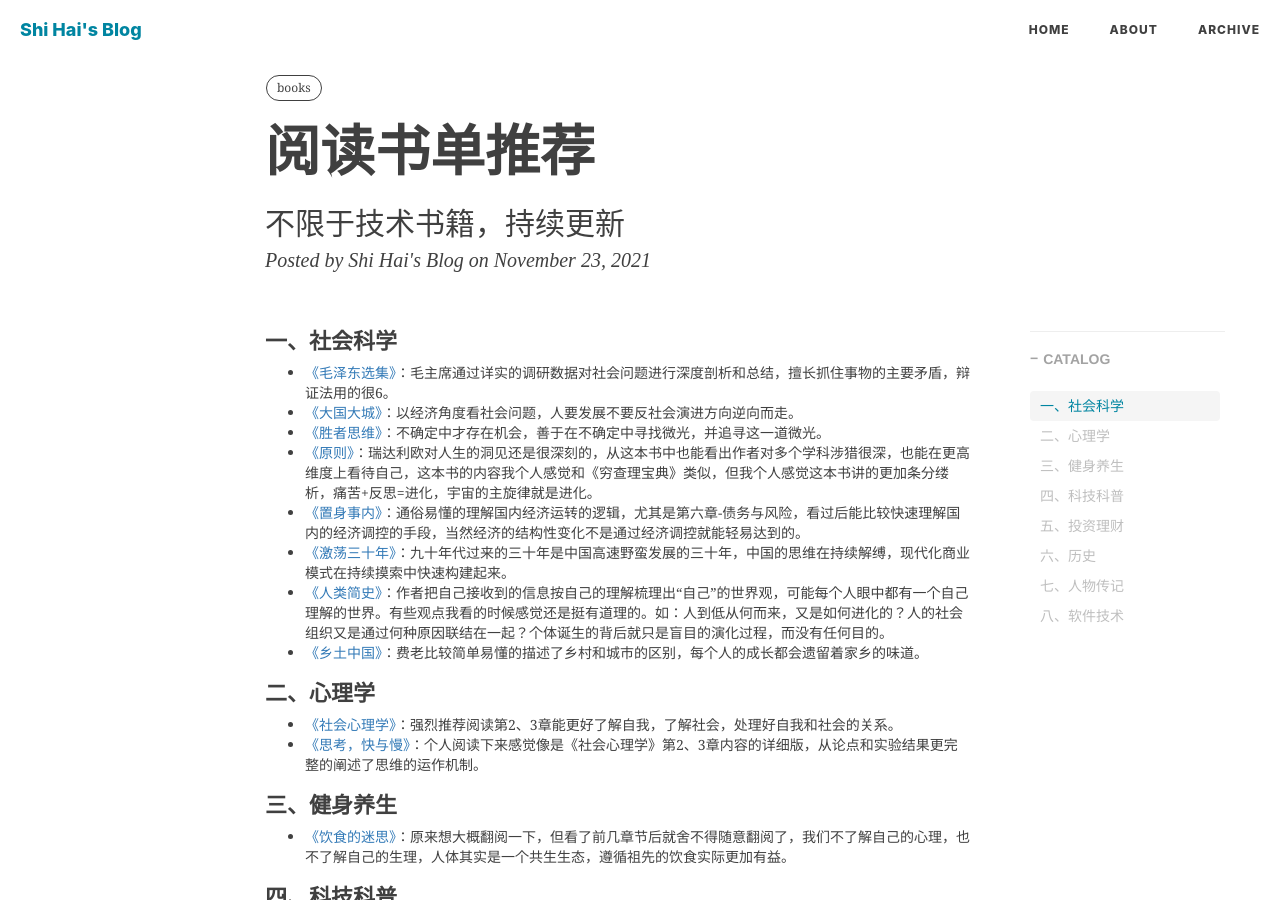
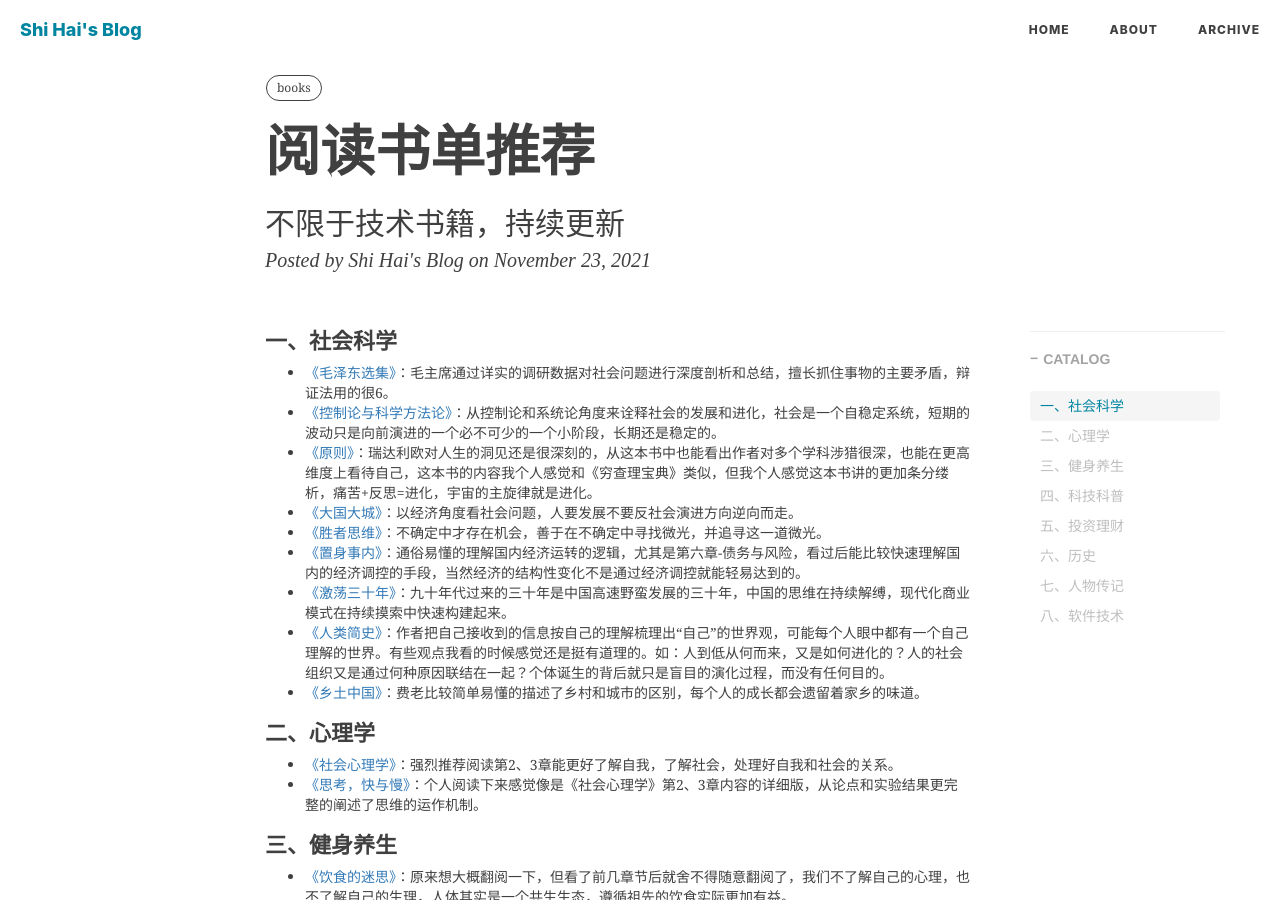
Before and after one commit to shihai1991/shihai1991.github.io, a Jekyll site: the page built from _posts/2021-11-23-个人阅读书单推荐.md, in a window 1280 px wide and 900 px high. Built offline with Jekyll 4.4.1, drawn with Linux system fonts in a browser that asks for light colours; nearby versions of some CDN libraries; comment, search, counter and statistics services are not loaded.

Commit message:
Update 2021-11-23-个人阅读书单推荐.md

```diff
--- a/_posts/2021-11-23-个人阅读书单推荐.md
+++ b/_posts/2021-11-23-个人阅读书单推荐.md
@@ -13,9 +13,10 @@ header-style: text
 ---
 # 一、社会科学
 - [《毛泽东选集》](https://book.douban.com/subject/1139360/)：毛主席通过详实的调研数据对社会问题进行深度剖析和总结，擅长抓住事物的主要矛盾，辩证法用的很6。
+- [《控制论与科学方法论》](https://book.douban.com/subject/1322336/)：从控制论和系统论角度来诠释社会的发展和进化，社会是一个自稳定系统，短期的波动只是向前演进的一个必不可少的一个小阶段，长期还是稳定的。
+- [《原则》](https://book.douban.com/subject/27608239/)：瑞达利欧对人生的洞见还是很深刻的，从这本书中也能看出作者对多个学科涉猎很深，也能在更高维度上看待自己，这本书的内容我个人感觉和《穷查理宝典》类似，但我个人感觉这本书讲的更加条分缕析，痛苦+反思=进化，宇宙的主旋律就是进化。
 - [《大国大城》](https://book.douban.com/subject/26824237/)：以经济角度看社会问题，人要发展不要反社会演进方向逆向而走。
 - [《胜者思维》](https://book.douban.com/subject/27038434/)：不确定中才存在机会，善于在不确定中寻找微光，并追寻这一道微光。
-- [《原则》](https://book.douban.com/subject/27608239/)：瑞达利欧对人生的洞见还是很深刻的，从这本书中也能看出作者对多个学科涉猎很深，也能在更高维度上看待自己，这本书的内容我个人感觉和《穷查理宝典》类似，但我个人感觉这本书讲的更加条分缕析，痛苦+反思=进化，宇宙的主旋律就是进化。
 - [《置身事内》](https://book.douban.com/subject/35546622/)：通俗易懂的理解国内经济运转的逻辑，尤其是第六章-债务与风险，看过后能比较快速理解国内的经济调控的手段，当然经济的结构性变化不是通过经济调控就能轻易达到的。
 - [《激荡三十年》](https://book.douban.com/subject/27599025/)：九十年代过来的三十年是中国高速野蛮发展的三十年，中国的思维在持续解缚，现代化商业模式在持续摸索中快速构建起来。
 - [《人类简史》](https://book.douban.com/subject/25985021/)：作者把自己接收到的信息按自己的理解梳理出“自己”的世界观，可能每个人眼中都有一个自己理解的世界。有些观点我看的时候感觉还是挺有道理的。如：人到低从何而来，又是如何进化的？人的社会组织又是通过何种原因联结在一起？个体诞生的背后就只是盲目的演化过程，而没有任何目的。
```
